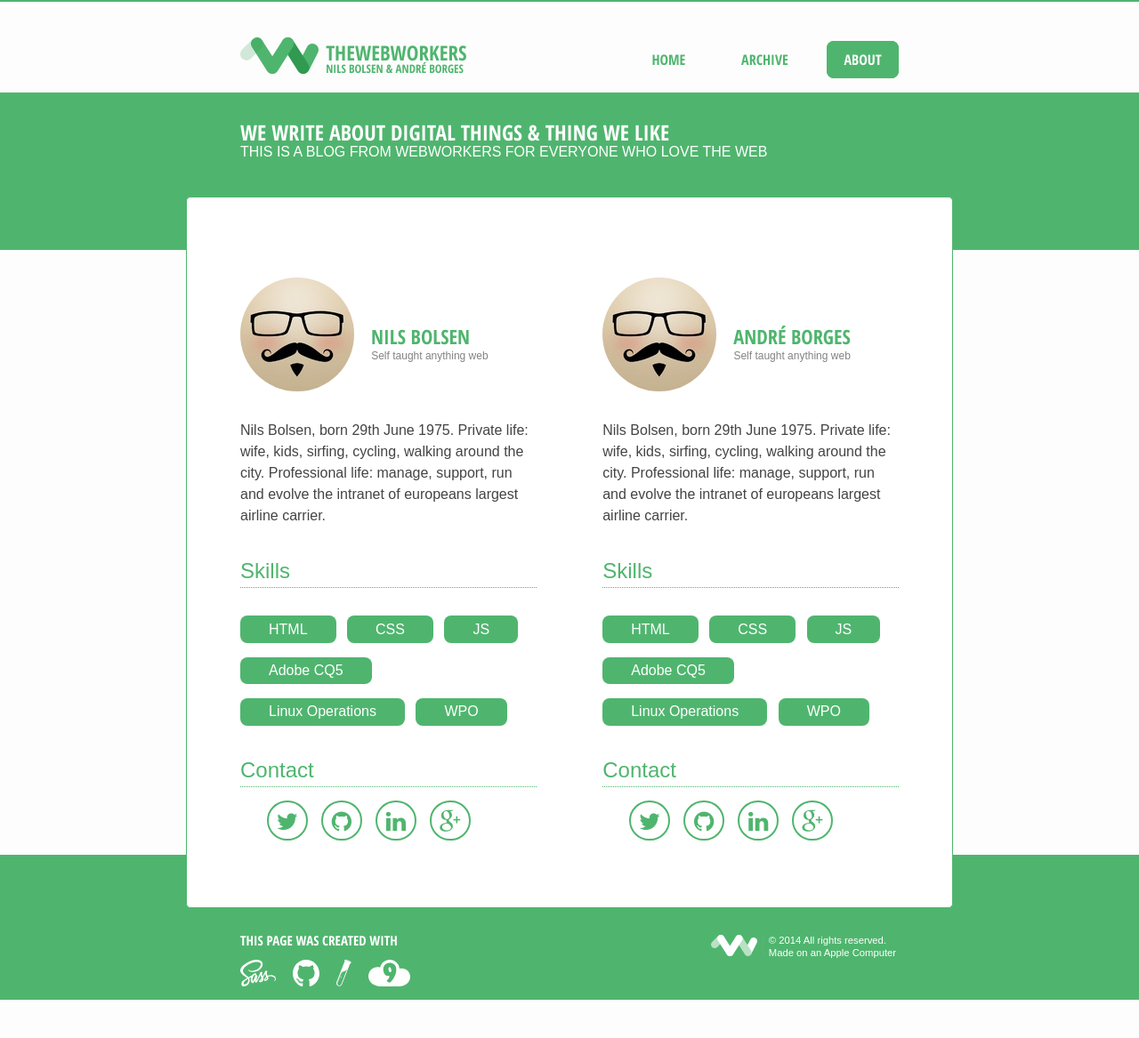
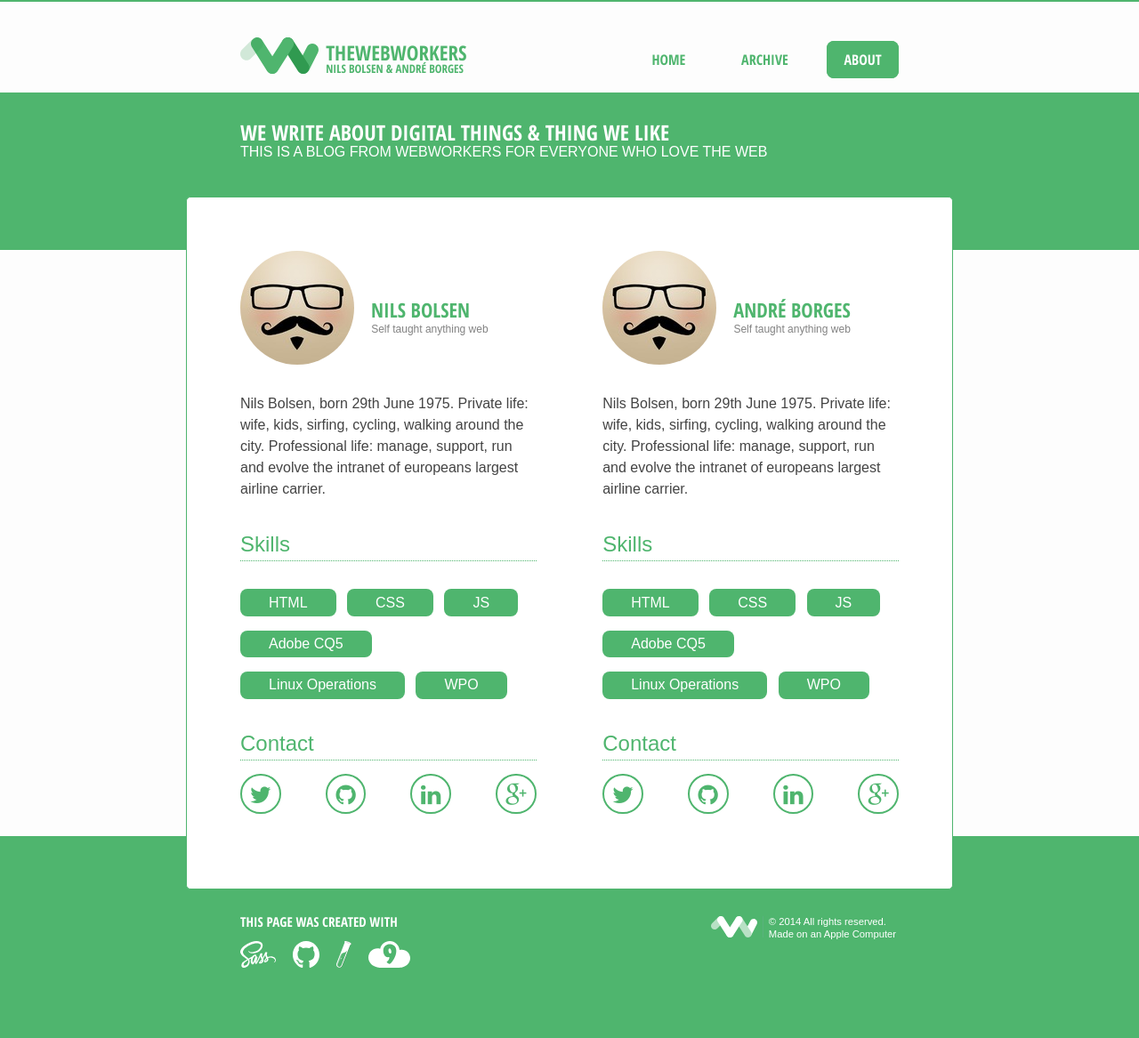
Before and after one commit to webwb/webwb.github.io, a Jekyll site: the page built from about.md, in a window 1280 px wide. Shown: the whole page at 89% size. Built offline with Jekyll 4.4.1, drawn with Linux system fonts in a browser that asks for light colours; before the commit the page ends 1124 px from its top, so only the background shows below that.

Commit message:
add footer length and contact icons spread equally

```diff
--- a/_includes/footer.html
+++ b/_includes/footer.html
@@ -1,8 +1,6 @@
 <footer class="site-footer">
 
   <div class="wrapper">
-
-    <!-- <h2 class="footer-heading">{{ site.title }}</h2> -->
 
     <div class="footer-col-wrapper">
 
@@ -21,6 +19,7 @@
 
 <!--Copy right -->
       <div class="copyright footer-col  footer-col-2">
+
         <img src="/images/footer_webworker_logo.svg"  alt="Site Logo 44x20">
         <img src="/images/trennstrich.png"  alt="Trennstrich">
         <p>
--- a/_sass/_footer.scss
+++ b/_sass/_footer.scss
@@ -2,7 +2,7 @@
  * Site footer
  */
 .site-footer {
-    padding: ($spacing-unit * 3) 0 0 0;
+    padding: 5.625em 0 4em 0;
 }
 
 
--- a/_sass/_layout.scss
+++ b/_sass/_layout.scss
@@ -82,7 +82,7 @@
 }
 
 .post-content {
-    margin-bottom: $spacing-unit;
+    // margin-bottom: $spacing-unit;
 
     h3 {
         font-size: 26px;
--- a/_sass/_profile.scss
+++ b/_sass/_profile.scss
@@ -72,10 +72,6 @@
   padding-top:2em;
 }
 .profile-contacts {
-  li {
-    display: inline;
-    margin-right: 0.6875em;
-  }
   .circle {
     color: #4FB56E;
     border: 0.0625em $brand-color solid;
@@ -92,3 +88,16 @@
     }
   }
 }
+
+.profile-contacts ul {
+  text-align: justify;
+  margin: 0;
+  li {
+    display: inline-block;
+  }
+  &:after {
+    content: "";
+    width: 100%;
+    display: inline-block;
+  }
+}
```
Also changed, not shown: 1 other file.
